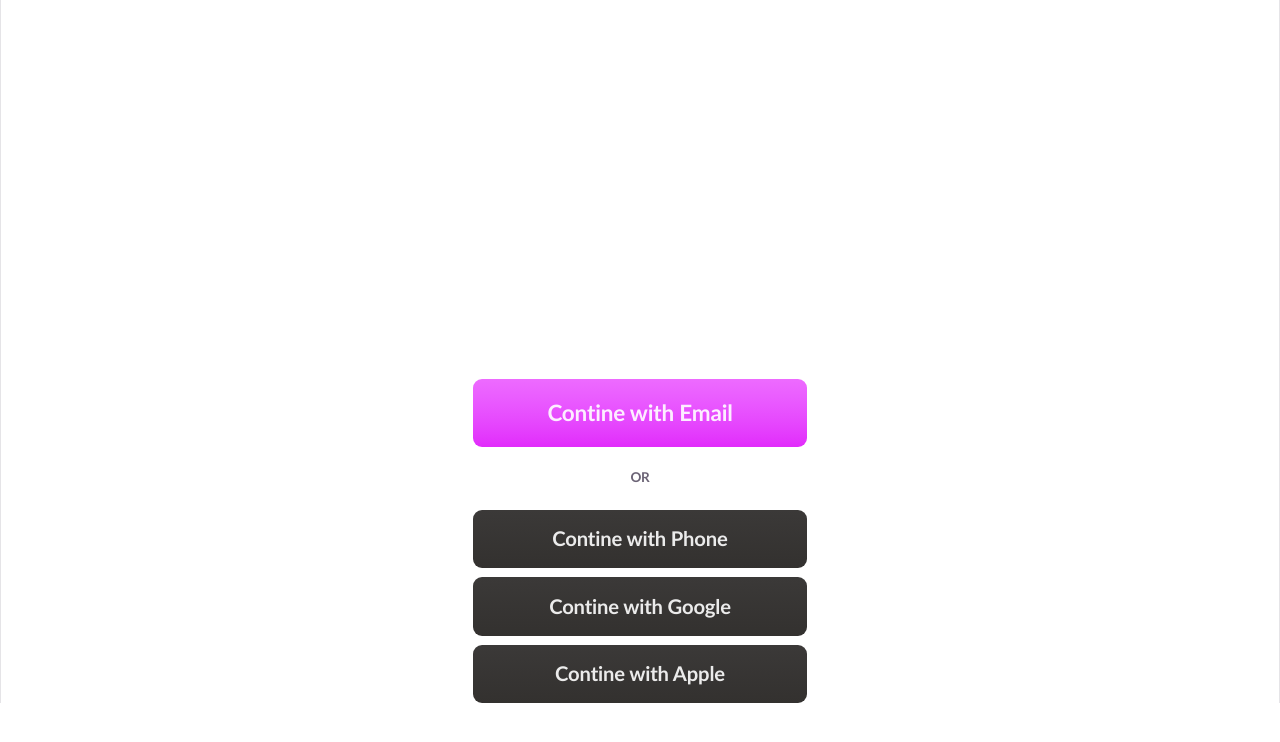
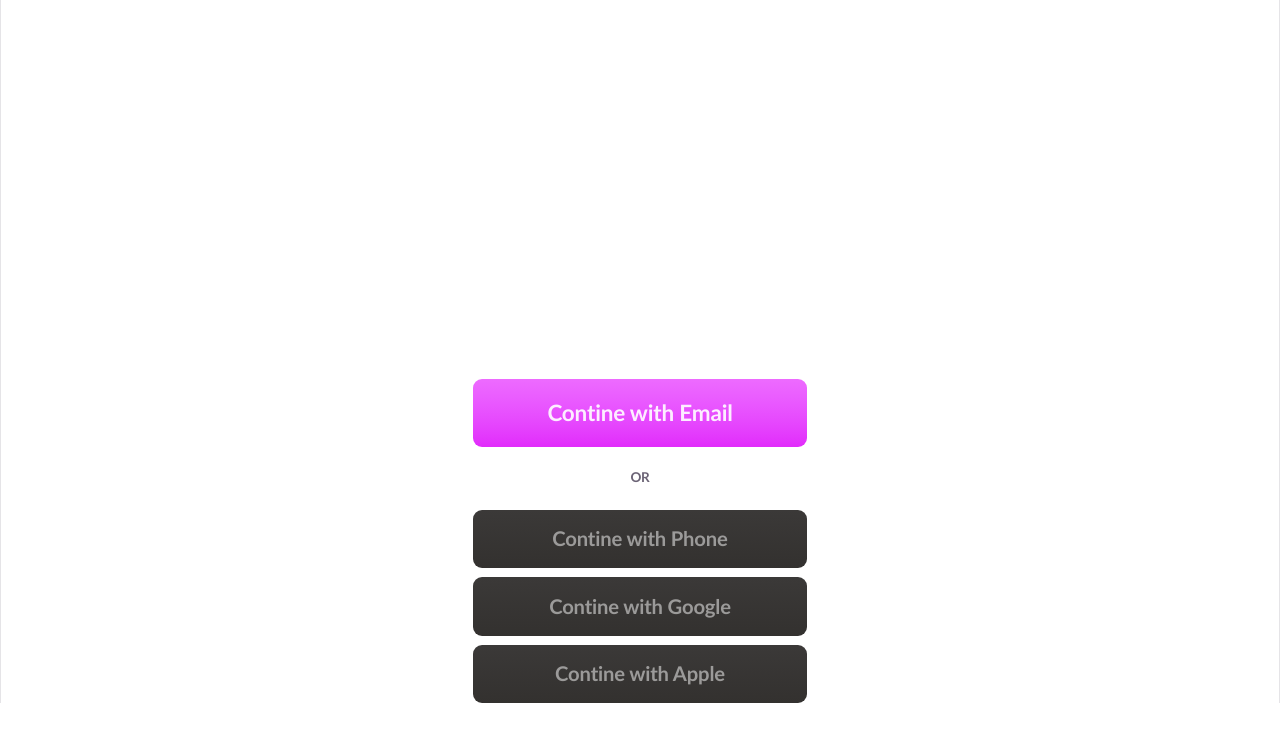
Before and after one commit to andyjDavison/supachess, a React (Vite) app in the folder apps/ui/: page /register in a window 1280 px wide. Shown: the top 742 px of the page. Built offline with nearby package versions, Linux system fonts and the light colour scheme; no server answers.

Commit message:
AD: Wire up landing page, and redirect after registration

```diff
--- a/apps/ui/src/features/auth/signup.tsx
+++ b/apps/ui/src/features/auth/signup.tsx
@@ -27,15 +27,7 @@
 
   const onSubmit = async (data: RegistrationFormData) => {
     try {
-      const res = await registerUser(data);
-
-      if (!res.ok) {
-        const { message } = await res.json();
-        setError("root", {
-          message: message ?? "Something went wrong. Please try again.",
-        });
-        return;
-      }
+      await registerUser(data);
       navigate("/");
     } catch {
       setError("root", { message: "Network error. Please try again." });
@@ -63,13 +55,22 @@
                 Contine with Email
               </button>
               <p className="text-xs m-3">OR</p>
-              <button className="w-4/5 p-3 text-white/90 text-lg font-extrabold rounded-lg hover:cursor-pointer bg-linear-to-b from-gradient-start to-gradient-end hover:bg-linear-to-b hover:from-hover-gradient-start hover:to-hover-gradient-end">
+              <button
+                disabled
+                className="w-4/5 p-3 text-white/90 text-lg font-extrabold rounded-lg hover:cursor-pointer bg-linear-to-b from-gradient-start to-gradient-end hover:bg-linear-to-b hover:from-hover-gradient-start hover:to-hover-gradient-end disabled:cursor-not-allowed disabled:text-white/50"
+              >
                 Contine with Phone
               </button>
-              <button className="w-4/5 p-3 text-white/90 text-lg font-extrabold rounded-lg hover:cursor-pointer bg-linear-to-b from-gradient-start to-gradient-end hover:bg-linear-to-b hover:from-hover-gradient-start hover:to-hover-gradient-end">
+              <button
+                disabled
+                className="w-4/5 p-3 text-white/90 text-lg font-extrabold rounded-lg hover:cursor-pointer bg-linear-to-b from-gradient-start to-gradient-end hover:bg-linear-to-b hover:from-hover-gradient-start hover:to-hover-gradient-end disabled:cursor-not-allowed disabled:text-white/50"
+              >
                 Contine with Google
               </button>
-              <button className="w-4/5 p-3 text-white/90 text-lg font-extrabold rounded-lg hover:cursor-pointer bg-linear-to-b from-gradient-start to-gradient-end hover:bg-linear-to-b hover:from-hover-gradient-start hover:to-hover-gradient-end">
+              <button
+                disabled
+                className="w-4/5 p-3 text-white/90 text-lg font-extrabold rounded-lg hover:cursor-pointer bg-linear-to-b from-gradient-start to-gradient-end hover:bg-linear-to-b hover:from-hover-gradient-start hover:to-hover-gradient-end disabled:cursor-not-allowed disabled:text-white/50"
+              >
                 Contine with Apple
               </button>
             </div>
--- /dev/null
+++ b/apps/ui/src/features/landing/landing-page.tsx
@@ -0,0 +1,26 @@
+import { Link } from "react-router";
+import vid from "../../assets/landing_vid.webm";
+
+export default function LandingPage() {
+  return (
+    <div className="flex flex-row w-full px-20">
+      <div className="w-1/2">
+        <video src={vid} className="rounded-lg" />
+      </div>
+      <div className="flex flex-col gap-4 w-2/5 pl-20 items-center justify-center">
+        <h1 className="text-4xl text-white font-extrabold">
+          Play Chess Online on the #2 Site!
+        </h1>
+        <p className="text-white/90">
+          Join 0 players in the world's smallest chess community
+        </p>
+        <Link
+          to={"/register"}
+          className="flex items-center justify-center w-9/10 h-15 rounded-lg bg-linear-to-b from-fuchsia-400 to-fuchsia-500 hover:bg-linear-to-b hover:from-fuchsia-300 hover:to-fuchsia-500"
+        >
+          <p className="text-white/90 font-extrabold text-xl">Get Started</p>
+        </Link>
+      </div>
+    </div>
+  );
+}
--- a/apps/ui/src/lib/services/user.ts
+++ b/apps/ui/src/lib/services/user.ts
@@ -9,13 +9,13 @@
     body: JSON.stringify(data),
   });
 
-  const body = await res.json();
+  const body = await res.json().catch(() => null);
 
-  try {
-    return body;
-  } catch (err) {
-    console.log("some error");
+  if (!res.ok) {
+    throw new Error(body?.message ?? "Registration failed");
   }
+
+  return body;
 }
 
 export async function checkEmailAvailable(email: string): Promise<boolean> {
--- a/apps/ui/src/routes/routes.ts
+++ b/apps/ui/src/routes/routes.ts
@@ -12,6 +12,7 @@
 import PuzzleRush from "../features/puzzle/puzzle-rush";
 import DailyPuzzle from "../features/puzzle/daily-puzzles";
 import RootLayout from "../RootLayout";
+import LandingPage from "../features/landing/landing-page";
 
 export const router = createBrowserRouter([
   {
@@ -19,8 +20,14 @@
     Component: App,
     children: [
       {
-        index: true,
+        path: "/",
         Component: RootLayout,
+        children: [
+          {
+            index: true,
+            Component: LandingPage,
+          },
+        ],
       },
       {
         path: "register",
```
Also changed, not shown: 1 other file (tests, documents, lock files or other folders).
